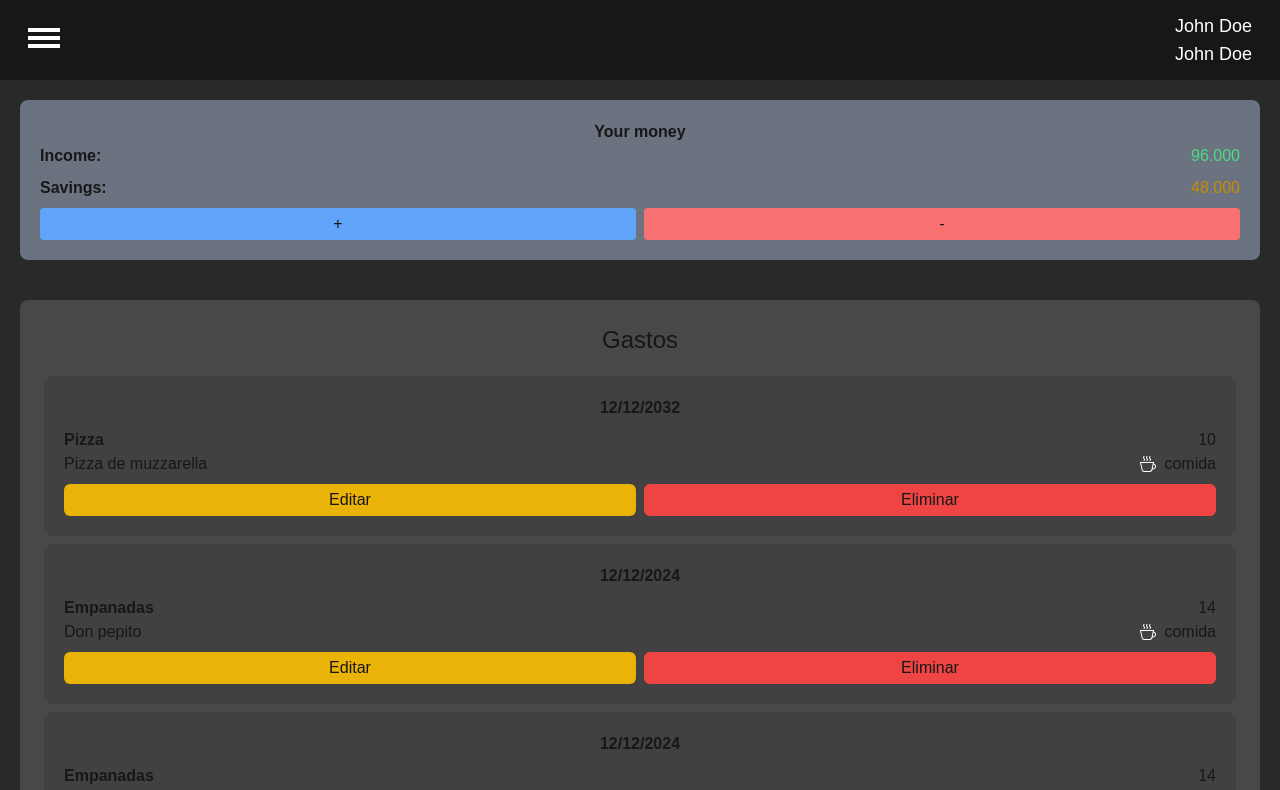
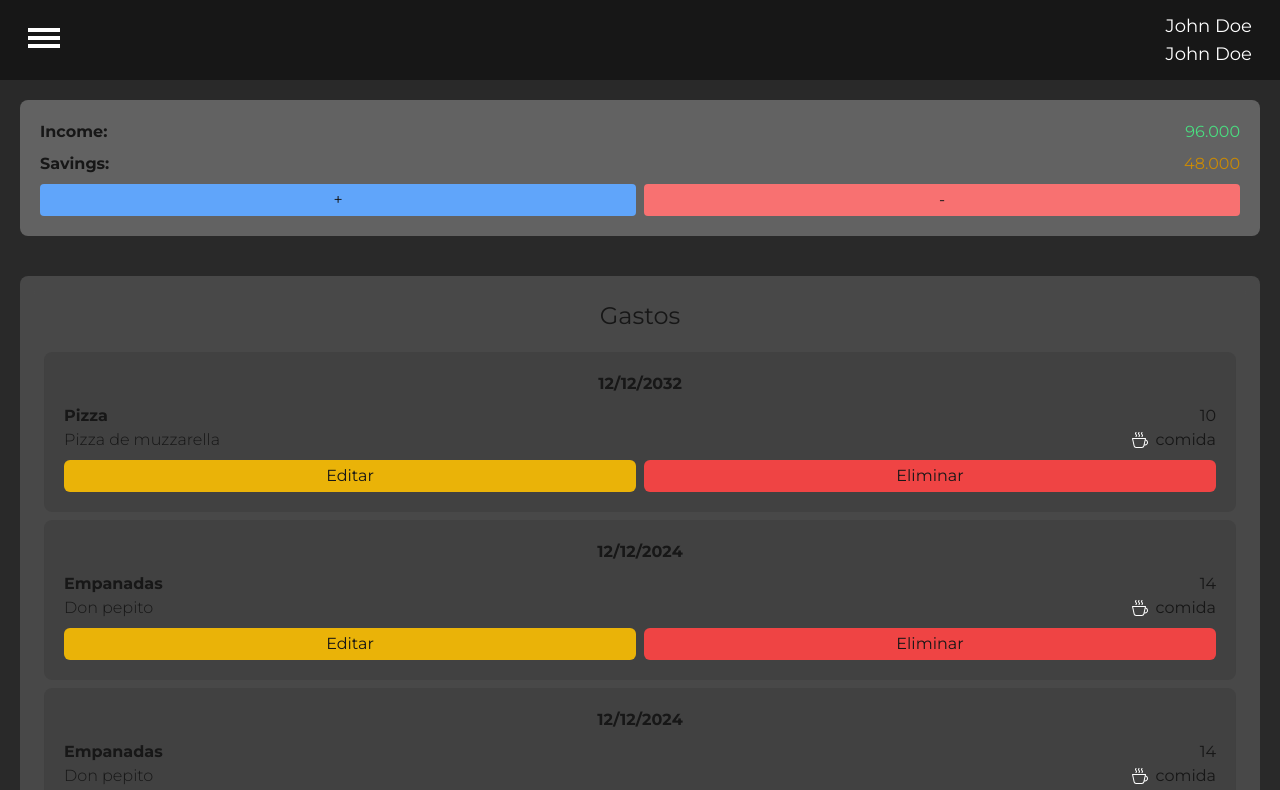
Before and after one commit to Lau-szutner/Money-Mind, a Next.js app in the folder frontend/: page / in a window 1280 px wide. Shown: the top 790 px of the page. Built offline with nearby package versions, Linux system fonts and the light colour scheme.

Commit message:
agrego estilos de tailwing

```diff
--- a/frontend/src/app/components/Balance.jsx
+++ b/frontend/src/app/components/Balance.jsx
@@ -18,8 +18,7 @@ export const Balance = ({ balance, saving, monthly }) => {
   };
   return (
     <div className="w-full">
-      <div className="bg-gray-500 p-5 rounded-lg m-5">
-        <h1 className="font-bold text-center">Your money</h1>
+      <div className="bg-bgComponents p-5 rounded-lg m-5">
         <div className="flex flex-col gap-2 width-full">
           <div className="width-full flex justify-between">
             <p className="font-bold">Income:</p>
--- a/frontend/src/app/layout.js
+++ b/frontend/src/app/layout.js
@@ -1,15 +1,12 @@
-import { Geist, Geist_Mono } from 'next/font/google';
+import { Montserrat } from 'next/font/google';
 import './normalize.css';
 import './globals.css';
 
-const geistSans = Geist({
-  variable: '--font-geist-sans',
+const montserrat = Montserrat({
+  variable: '--font-montserrat',
   subsets: ['latin'],
-});
-
-const geistMono = Geist_Mono({
-  variable: '--font-geist-mono',
-  subsets: ['latin'],
+  weight: ['100', '200', '300', '400', '500', '600', '700', '800', '900'],
+  display: 'swap',
 });
 
 export const metadata = {
@@ -20,9 +17,7 @@ export const metadata = {
 export default function RootLayout({ children }) {
   return (
     <html lang="en">
-      <body
-        className={`${geistSans.variable} ${geistMono.variable} antialiased`}
-      >
+      <body className={`${montserrat.variable} font-sans antialiased`}>
         {children}
       </body>
     </html>
--- a/frontend/tailwind.config.mjs
+++ b/frontend/tailwind.config.mjs
@@ -8,11 +8,16 @@ export default {
   theme: {
     extend: {
       fontFamily: {
-        sans: ['InterVariable', '...defaultTheme.fontFamily.sans'],
+        sans: ['Montserrat', 'var(--font-montserrat)', 'Arial', 'sans-serif'], // Cambia la fuente por defecto
       },
       colors: {
-        background: 'var(--background)',
-        foreground: 'var(--foreground)',
+        background: '#353535',
+        foreground: '#DDDDDD',
+        topHeader: '#131313',
+        whiteText: '#DDDDDD',
+        redSpend: '#D54C4C',
+        greenIn: '#00DC1D',
+        bgComponents: '#626262',
       },
     },
   },
```
